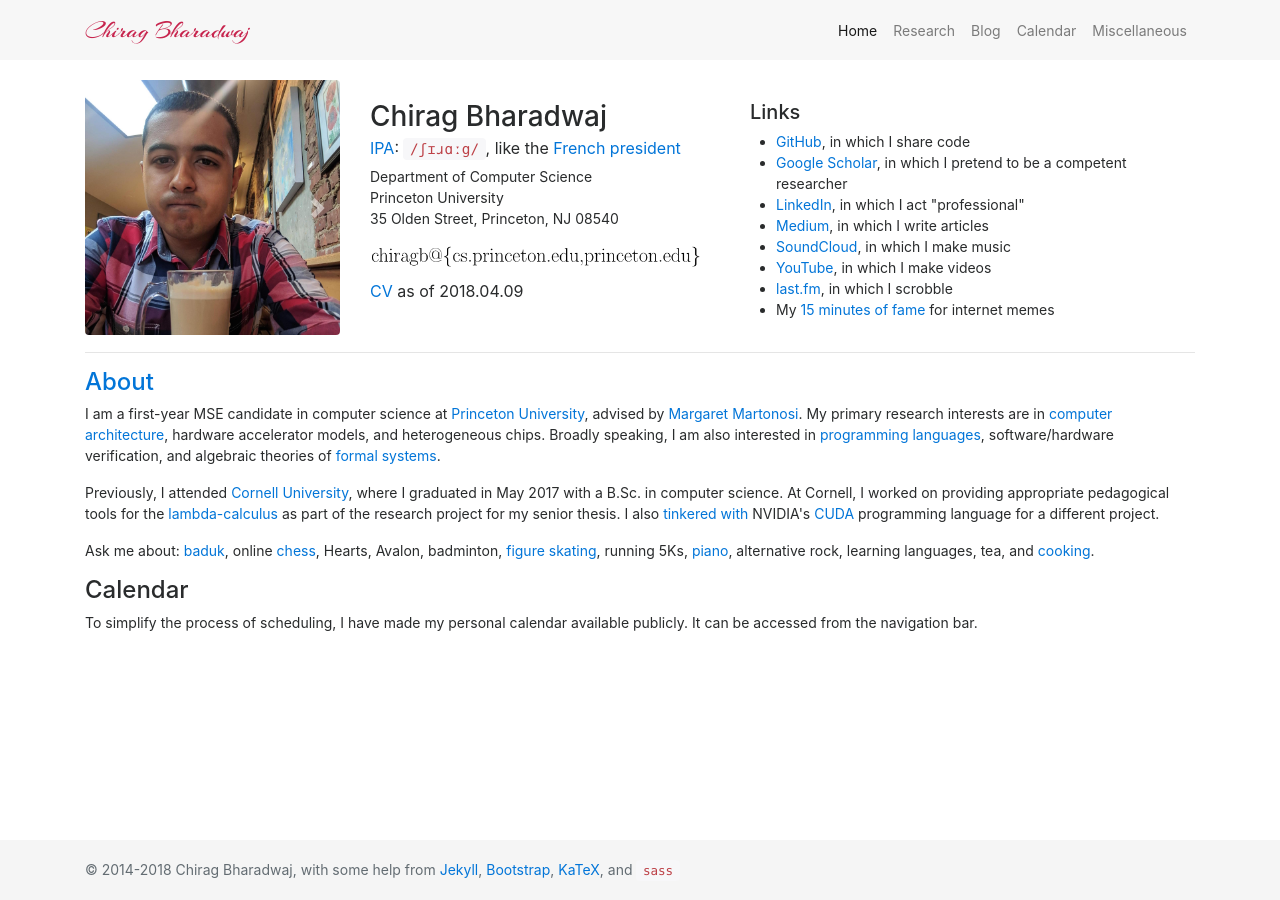
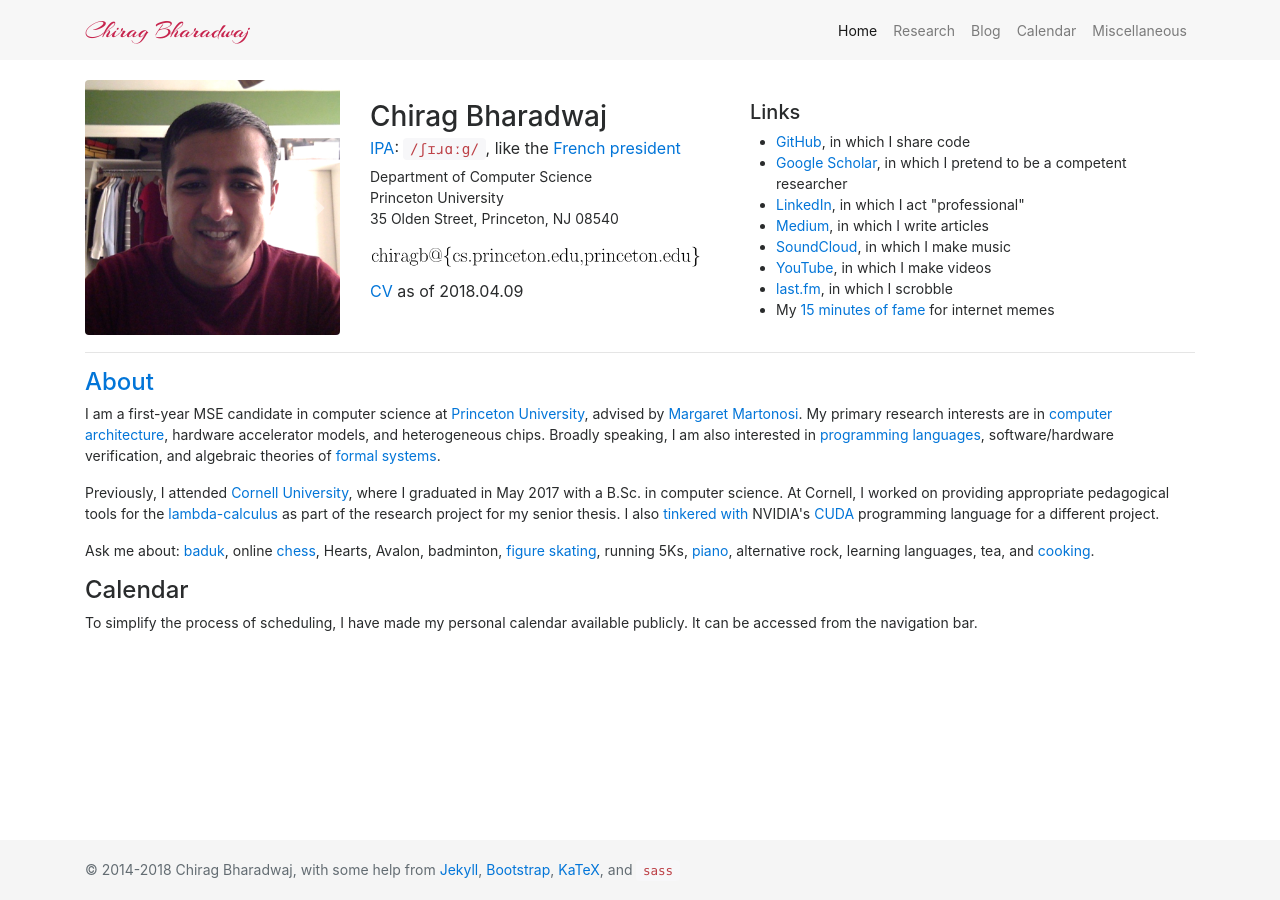
Before and after one commit to chiragbharadwaj/site, a Jekyll site: the page built from index.md, in a window 1280 px wide. Built offline with Jekyll 4.4.1, drawn with Linux system fonts in a browser that asks for light colours.

Commit message:
New profile picture for site

```diff
--- a/index.md
+++ b/index.md
@@ -8,6 +8,9 @@
     <div id="profile" class="carousel slide" data-interval="false">
       <div class="carousel-inner">
         <div class="carousel-item active">
+          <img class="mx-auto rounded" src="{{site.baseurl}}/media/me-6.jpg" height="100%" width="100%" alt="2018.05.01" title="2015.05.01">
+        </div>
+        <div class="carousel-item">
           <img class="mx-auto rounded" src="{{site.baseurl}}/media/me-5.jpg" height="100%" width="100%" alt="2018.03.21" title="2018.03.21">
         </div>
         <div class="carousel-item">
```
Also changed, not shown: media/me-6.jpg (added).
